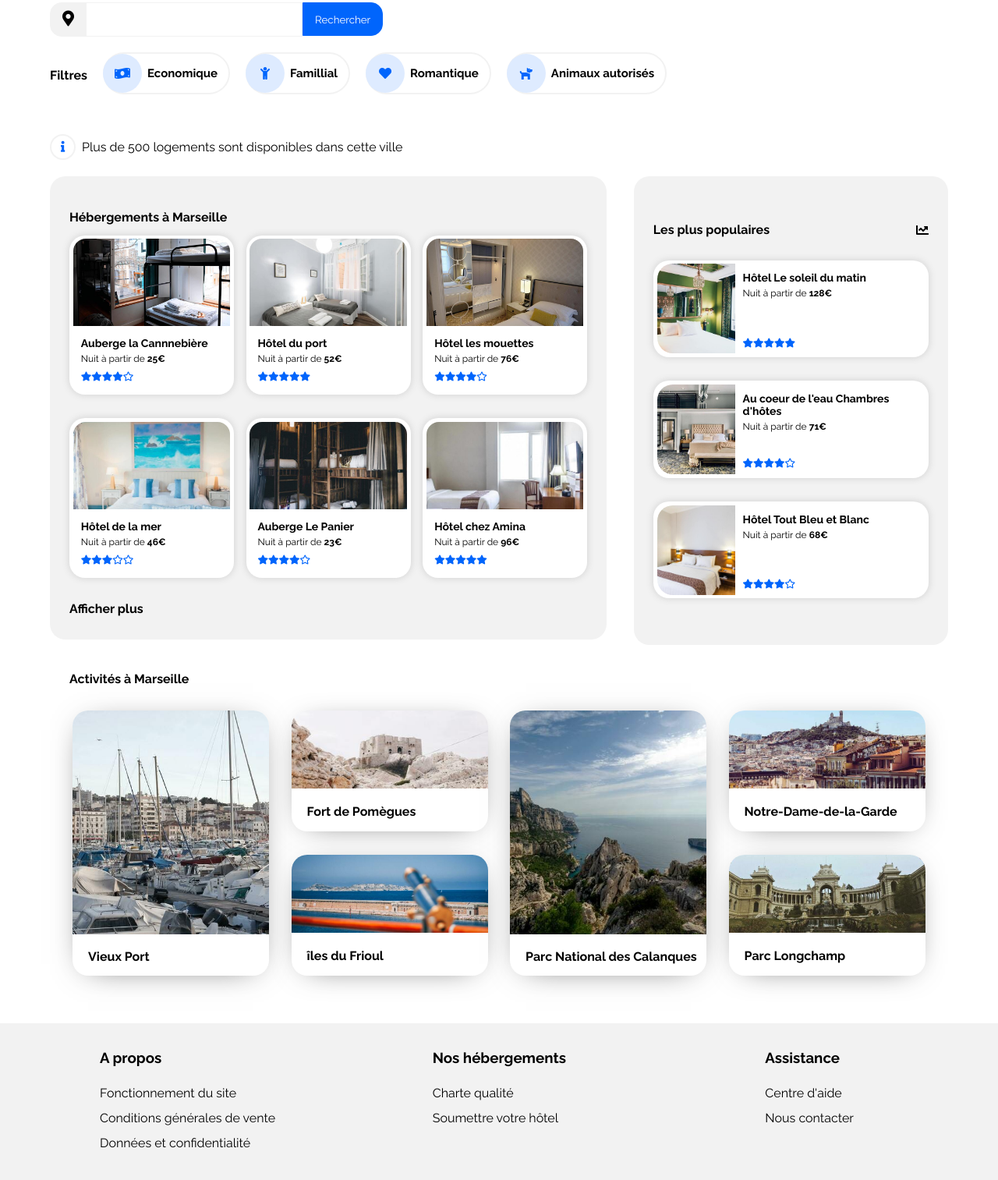
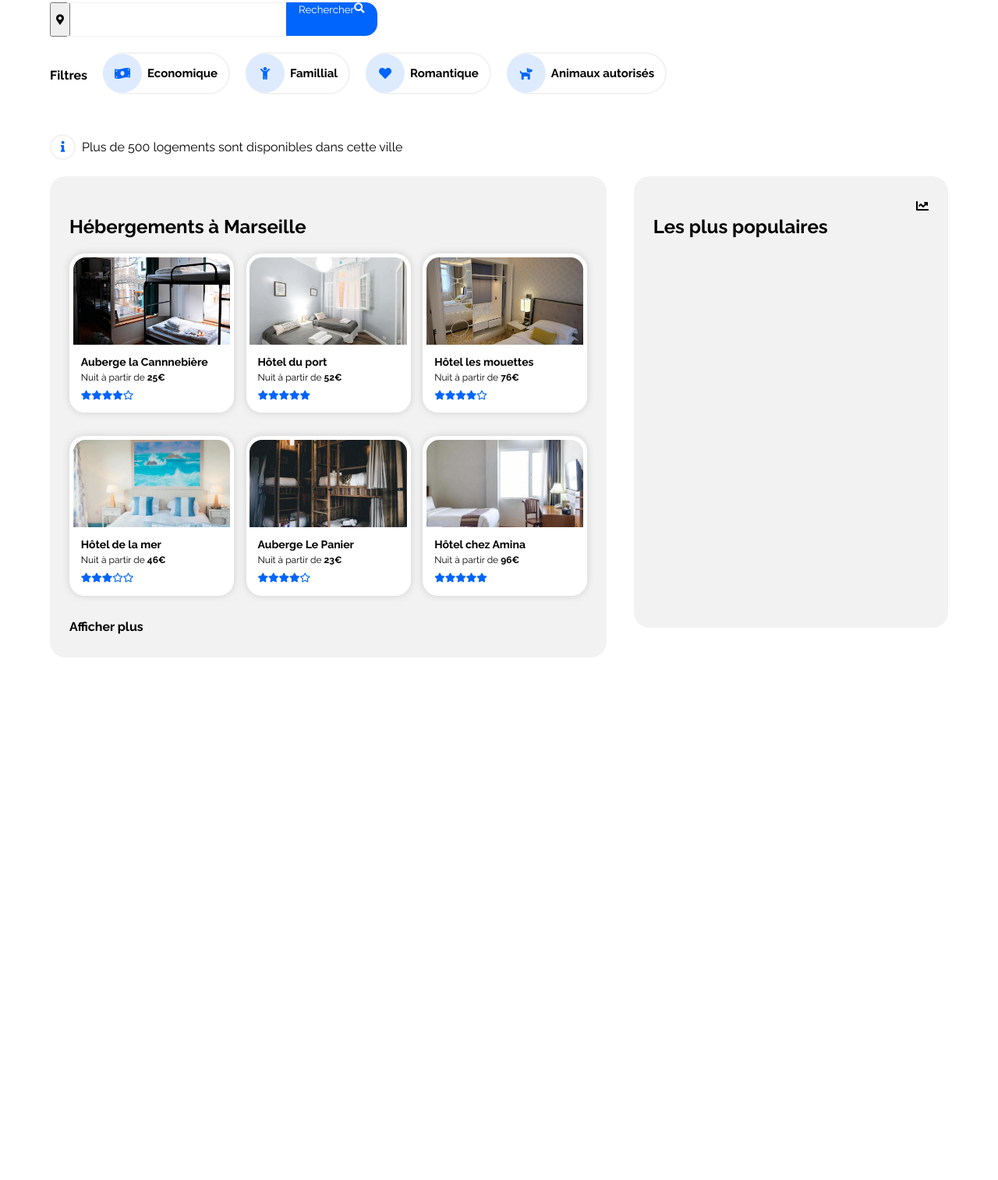
Before and after one commit to AnissaBL/AnissaBL.github.io, a plain HTML site: page index.html in a window 1280 px wide. Shown: the part 142-1655 px from the top of the page at 78% size. After the commit the page ends 1005 px from the top, so only its background shows below. Drawn offline with Linux system fonts and the light colour scheme.

Commit message:
Update index.html

```diff
--- a/index.html
+++ b/index.html
@@ -7,15 +7,12 @@
       <meta name="description" content="Rechercher le meilleur hébergement pour vos vacances de rêve.
          Projet par OpenClassrooms réalisé par Anissa BOUCHGHEL.">
       <title>PROJET RESERVIA </title>
-
       <!-- Font Awesome -->
       <link rel="stylesheet" href="https://use.fontawesome.com/releases/v5.15.1/css/all.css" integrity="sha384-vp86vTRFVJgpjF9jiIGPEEqYqlDwgyBgEF109VFjmqGmIY/Y4HV4d3Gp2irVfcrp" crossorigin="anonymous" />
-
       <!-- lien CSS -->
       <link rel="stylesheet" media="screen" type="text/css" title="style" href="style.css" />
    </head>
    <body>
-
       <!--En tête (Header)-->
       <header id="header">
          <div class="main-container container">
@@ -24,19 +21,16 @@
                   <img src="./images/logo/Reservia.svg" alt="Logo Reservia"/>
                </div>
                <nav>
-        <ul>
-            <div class="menutrait">
+                  <ul class="menutrait">
                      <li class="nav-hebergement ancre"><a href="#hebergement">Hébergements</a></li>
                      <li class="nav-activite ancre"><a href="#activites">Activités</a></li>
-            </div>
-            <div class="s-mob">
-                <li class="nav-sincrire"><a href="#" class="sinscrire"><strong>S'inscrire</strong></a></li>
-            </div>
                   </ul>
+                  <span class="s-mob">
+                  <a href="#" class="sinscrire"><strong>S'inscrire</strong></a>
+                  </span>
                </nav>
             </div>
          </div>
-
          <!-- Zone de recherche ( bouton/filtres )-->
          <div class="zoneDeRecherche container">
             <!-- bouton de recherche  -->
@@ -45,16 +39,15 @@
                <p>En plein centre ville ou en pleine nature</p>
                <div class="formSearch">
                   <form class="recherche" action="/mon-action.php">
-    <button type="none"><i class="fas fa-map-marker-alt"></i></button>
+                     <button type="menu"><i class="fas fa-map-marker-alt"></i></button>
                      <input type="text" name="recherche">
                      <button class="btnrecherche" type="submit">
-        <p class="textbtn">Rechercher</p>
-        <p class="textbtn2"><i class="fas fa-search"></i></p>
+                     <span class="textbtn">Rechercher</span>
+                     <i class="fas fa-search textbtn2"></i>
                      </button>
                   </form>
                </div>
             </div>
-
             <!-- filtres -->
             <div class="filtres">
                <b class="title">Filtres</b>
@@ -83,14 +76,13 @@
             </div>
          </div>
       </header>
-
       <!-- " Hebergement à Marseille -->
       <main>
          <section id="hebergement">
             <div class="reservation container">
                <div class="hebergementsClassiques">
                   <div class="fondgris">
-            <h1>Hébergements à Marseille</h1>
+                     <h2>Hébergements à Marseille</h2>
                      <div class="group-item">
                         <figure>
                            <img src="./images/hebergements/4_small/marcus-loke-WQJvWU_HZFo-unsplash.jpg" alt="">
@@ -144,140 +136,13 @@
                      <strong>Afficher plus</strong>
                   </div>
                </div>
-
                <!-- " Les plus populaires -->
                <div class="LesPlusPopulaires">
                   <div class="fondgris">
-        <h1>
-        <p>Les plus populaires</p>
-    <div class="stonk"><i class="fas fa-chart-line"></i></div>
-        </h1>
-    <div class="group-item">
-    <figure>
-        <img src="./images/hebergements/4_small/emile-guillemot-Bj_rcSC5XfE-unsplash.jpg" alt="">
-    <figcaption>
-        <p><strong>Hôtel Le soleil du matin</strong></p>
-        <p>Nuit à partir de <strong>128€</strong></p>
-    <div class="etoilesnote"><i class="fas fa-star"></i><i class="fas fa-star"></i><i class="fas fa-star"></i><i class="fas fa-star"><i class="fas fa-star"></i></i></div>
-    </figcaption>
-    </figure>
-    <figure>
-        <img src="./images/hebergements/4_small/aw-creative-VGs8z60yT2c-unsplash.jpg" alt="">
-    <figcaption>
-        <p><strong>Au coeur de l'eau Chambres d'hôtes</strong></p>
-        <p>Nuit à partir de <strong>71€</strong></p>
-    <div class="etoilesnote"><i class="fas fa-star"></i><i class="fas fa-star"></i><i class="fas fa-star"></i><i class="fas fa-star"><i class="far fa-star"></i></i></div>
-    </figcaption>
-    </figure>
-    <figure>
-        <img src="./images/hebergements/4_small/febrian-zakaria-sjvU0THccQA-unsplash.jpg" alt="">
-    <figcaption>
-        <p><strong>Hôtel Tout Bleu et Blanc</strong></p>
-        <p>Nuit à partir de <strong>68€</strong></p>
-    <div class="etoilesnote"><i class="fas fa-star"></i><i class="fas fa-star"></i><i class="fas fa-star"></i><i class="fas fa-star"><i class="far fa-star"></i></i></div>
-    </figcaption>
-    </figure>
+                     <div class="stonk">
+                        <h2>
+                           Les plus populaires
+                        </h2>
+                        <i class="fas fa-chart-line"></i>
                      </div>
-    </div>
-    </div>
-    </div>
-    </section>
-
-    <!-- " Activités à Marseille -->
-        <section id="activites">
-    <div class="activiteContainer">
-    <div class="fondgris">
-        <h1>Activités à Marseille</h1>
-             <ul class="flex-container">
-    <div class="group-item">
-    <div class="column">
-    <div class="item">
-    <div class="activiteimg"><img src="./images/activites/4_small/reno-laithienne-QUgJhdY5Fyk-unsplash.jpg" alt="">
-    </div>
-    <div class="txtActivite">
-        <p><strong>Vieux Port</strong></p>
-    </div>
-    </div>
-    </div>
-    <div class="columndouble">
-    <div class="item">
-    <div class="activiteimg">
-        <img src="./images/activites/4_small/paul-hermann-QFTrLdQIRhI-unsplash.jpg" alt="">
-    <div class="txtActiviteVille">
-        <p><strong>Fort de Pomègues</strong></p>
-    </div>
-    </div>
-    </div>
-    <div class="item">
-    <div class="activiteimg">
-        <img src="./images/activites/4_small/kevin-hikari-rV_Qd1l-VXg-unsplash.jpg" alt="">
-    <div class="txtActiviteVille">
-    <p><strong>îles du Frioul</strong></p>
-    </div>
-    </div>
-    </div>
-    </div>
-    </div>
-    <div class="group-item">
-    <div class="column">
-    <div class="item">
-    <div class="activiteimg"><img src="./images/activites/4_small/kilyan-sockalingum-NR8-cBCN3aI-unsplash.jpg" alt="">
-    </div>
-    <div class="txtActivite">
-        <p><strong>Parc National des Calanques</strong></p>
-    </div>
-    </div>
-    </div>
-    <div class="columndouble">
-    <div class="item">
-    <div class="activiteimg">
-        <img src="./images/activites/4_small/florian-wehde-xW9e8gdotxI-unsplash.jpg" alt="">
-    <div class="txtActiviteVille">
-        <p><strong>Notre-Dame-de-la-Garde</strong></p>
-    </div>
-    </div>
-    </div>
-    <div class="item">
-    <div class="activiteimg">
-        <img src="./images/activites/4_small/lena-paulin-wH2-EJoDcV0-unsplash.jpg" alt="">
-    <div class="txtActiviteVille">
-        <p><strong>Parc Longchamp</strong></p>
-    </div>
-    </div>
-    </div>
-    </div>
-    </div>
-    </div>
-    </div>
-    </ul>
-    </div>
-    </section>
-</main>
-
-<!-- Pied de page (Footer) -->
-<footer>
-    <div class="bas-footer">
-        <h3>A propos</h3>
-        <ul class="liste">
-            <li><a href="#">Fonctionnement du site</a></li>
-            <li><a href="#">Conditions générales de vente</a></li>
-            <li><a href="#">Données et confidentialité</a></li>
-        </ul>
-    </div>
-    <div class="bas-footer">
-        <h3>Nos hébergements</h3>
-        <ul class="liste">
-            <li><a href="#">Charte qualité</a></li>
-            <li><a href="#">Soumettre votre hôtel</a></li>
-        </ul>
-    </div>
-    <div class="bas-footer">
-        <h3>Assistance</h3>
-        <ul class="liste">
-            <li><a href="#">Centre d'aide</a></li>
-            <li><a href="#">Nous contacter</a></li>
-        </ul>
-    </div>
-</footer>
-</body>
-</html>
+                     <div
```
Lines whose indentation alone changed are shown as unchanged.
